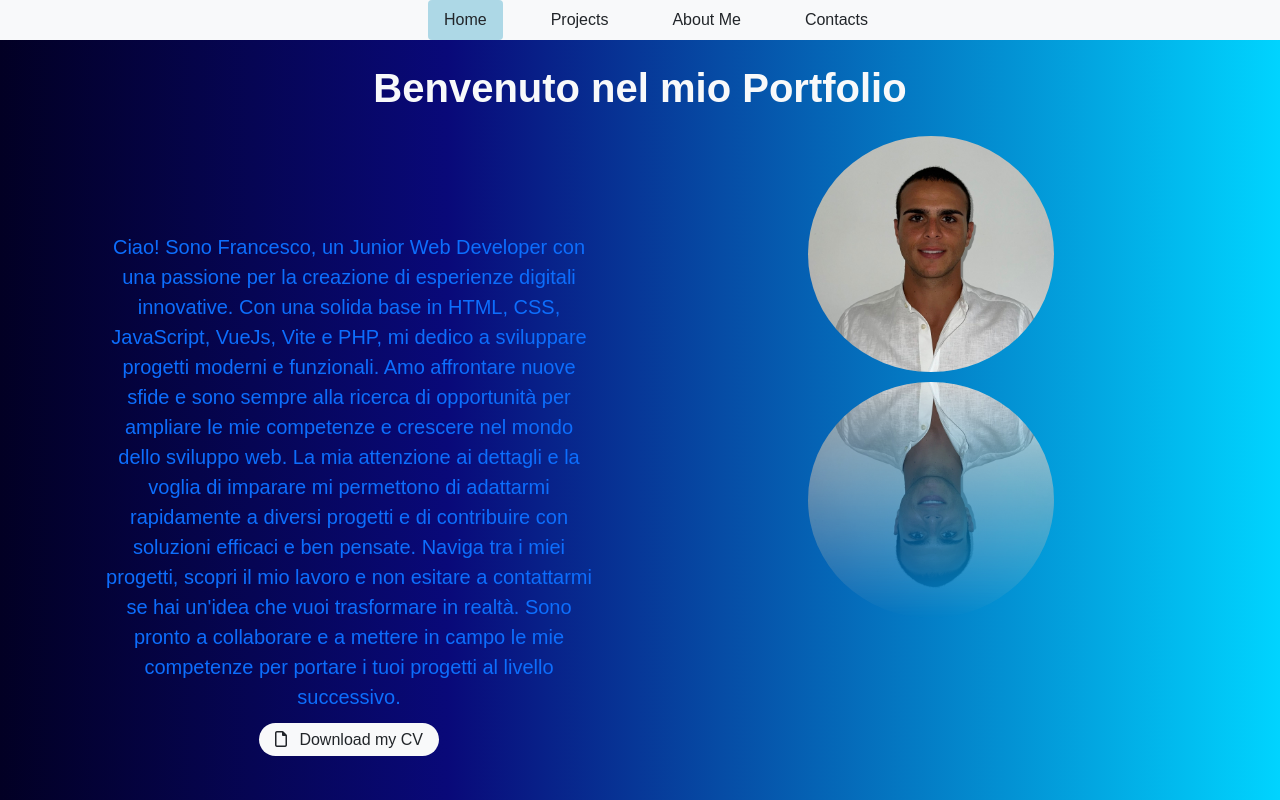
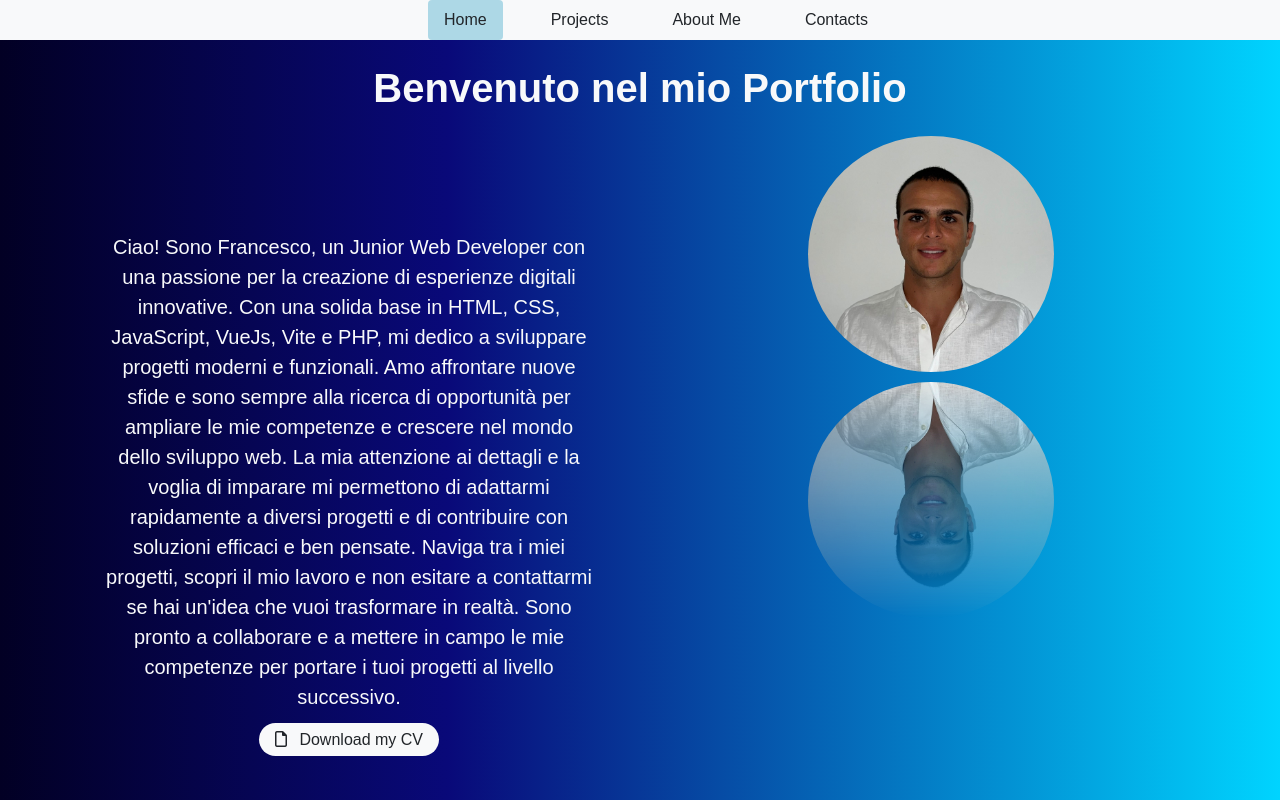
Before and after one commit to francescofalcone24/vite-boolfolio, a Vue app: page / in a window 1280 px wide. Built offline with nearby package versions, Linux system fonts and the light colour scheme; no server answers.

Commit message:
text color changed

```diff
--- a/src/pages/AppHome.vue
+++ b/src/pages/AppHome.vue
@@ -14,7 +14,7 @@ export default {
         </div>
         <div class="row">
             <div class="text-center col-md-6 col-sm-12 p-5 mt-4">
-                <p class="my-animation mt-4 fs-5 text-primary">Ciao! Sono Francesco, un Junior Web Developer con una
+                <p class="my-animation mt-4 fs-5 text-light">Ciao! Sono Francesco, un Junior Web Developer con una
                     passione per la
                     creazione di
                     esperienze
```
